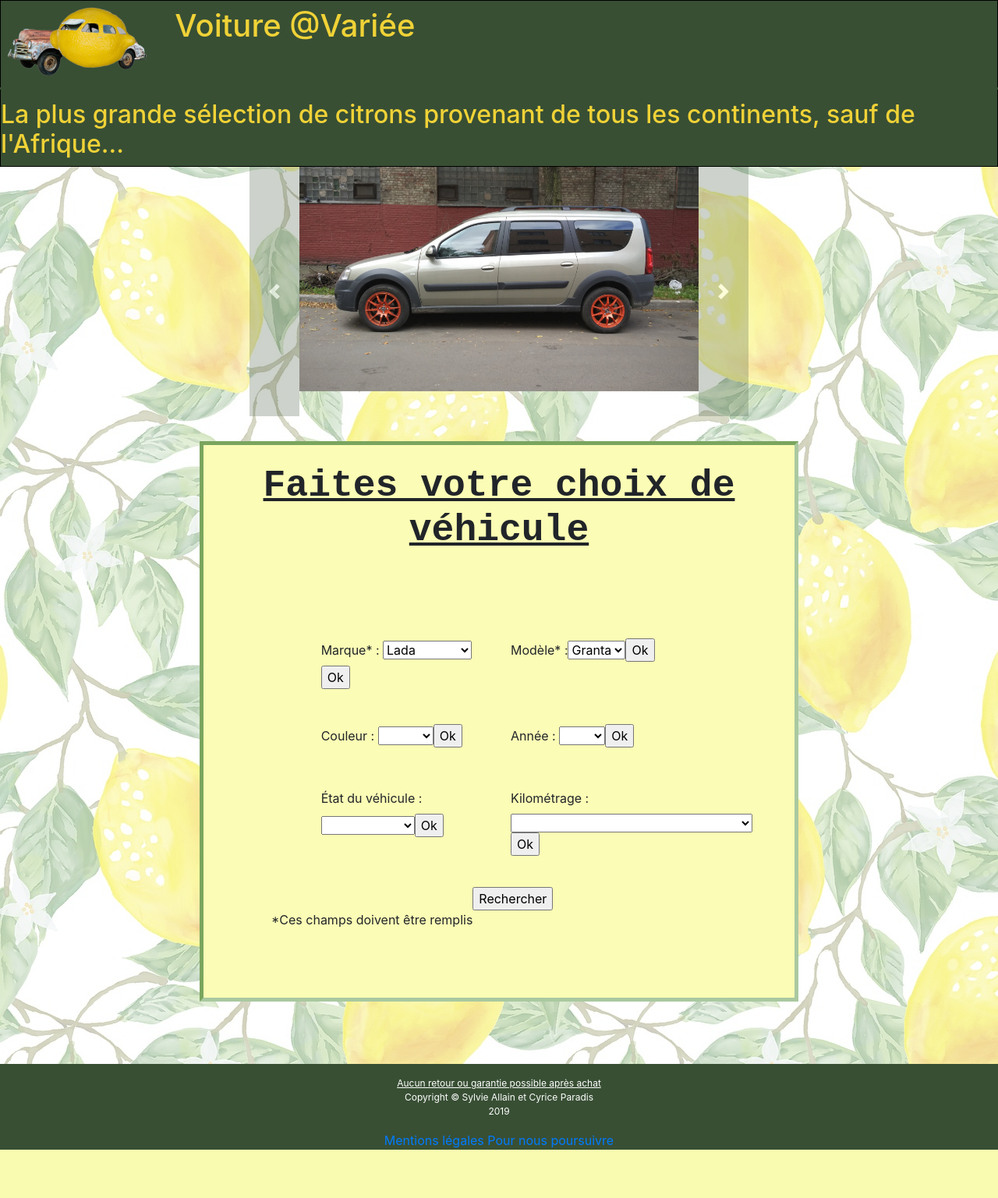
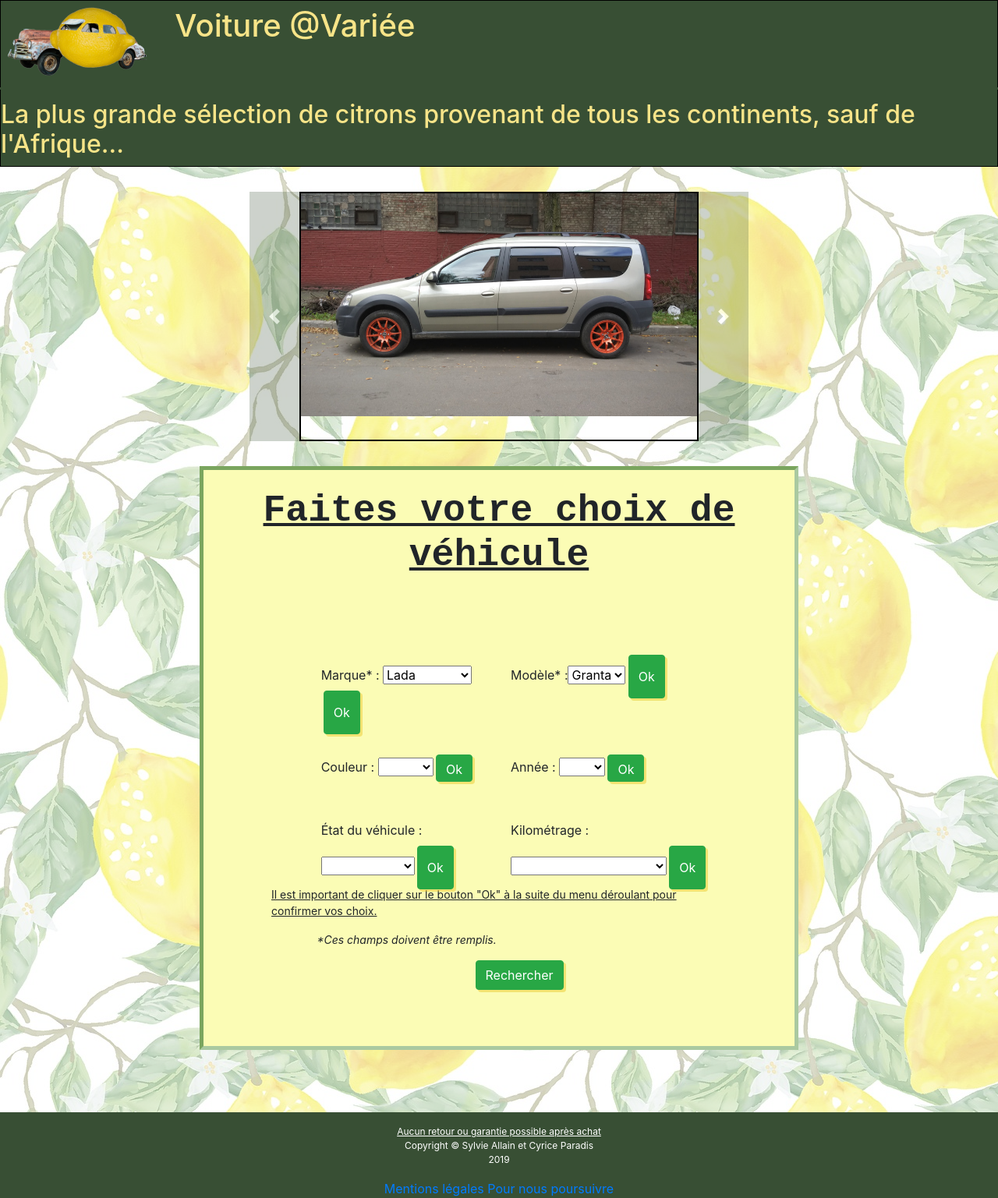
Before and after one commit to SylvieAllain/TP1_php, a PHP site: page / in a window 1280 px wide. Shown: the whole page at 78% size. Before the commit the page ends 1475 px from the top, so only its background shows below. Run offline with PHP 8.4, Linux system fonts and the light colour scheme.

Commit message:
css, youpidou

```diff
--- a/css/accueil.css
+++ b/css/accueil.css
@@ -7,10 +7,12 @@
 
 
 .carousel-inner{
+  margin-top: 2em;
   width: 40%;
   height: 20em;
   margin-left: auto;
   margin-right: auto;
+  border: 2px black solid;
 }
 
 .imgCarousel{
@@ -59,5 +61,29 @@
   font-family:"courier new";
   font-weight: bold;
   font-size: 48px;
+}
 
+#requiredFields{
+  font-style:italic;
+  font-size: 14px;
+  margin-left: 10%;
 }
+
+#instruction{
+  text-decoration: underline;
+  font-style:normal;
+  font-size: 14px;
+  margin-top: 1em;
+  margin-right: auto;
+  margin-left: auto;
+}
+
+.btn-success{
+  margin-left: 0.2rem;
+  height: 55%;
+  box-shadow: 3px 3px rgba(236, 203, 48,0.5)
+}
+
+.searchButton{
+  height: 100%;
+}
--- a/css/banner.css
+++ b/css/banner.css
@@ -7,7 +7,7 @@
 
 #bannerContainer {
   background-color: #384F34;
-  color : #F0D237;
+  color : #F7E488;
   border: 1px solid black !important;
 }
 
--- a/css/selection.css
+++ b/css/selection.css
@@ -44,3 +44,7 @@
   margin-bottom: -0.5em;
   margin-top:1em;
 }
+
+.carPicture{
+  margin-top:1em;
+}
--- a/index.php
+++ b/index.php
@@ -36,7 +36,7 @@
     }
   }
   echo "</select>";
-  echo "<input type=". "\"" . "submit" . "\"" . "name=" . "\"" . "submit_brand" . "\"". "value=" . "\"" . "Ok". "\"". ">";
+  echo "<input type=". "\"" . "submit" . "\"" . "name=" . "\"" . "submit_brand" . "\"". "class=\"btn btn-success\"" . "value=" . "\"" . "Ok". "\"". ">";
 }
 
 //Crée le menu déroulant pour les modèles de voitures rattachés à la marque sélectionnée.
@@ -51,7 +51,7 @@
     }
   }
   echo "</select>";
-  echo "<input type=". "\"" . "submit" . "\"" . "name=" . "\"" . "submit_model" . "\"". "value=" . "\"" . "Ok". "\"". ">";
+  echo "<input type=". "\"" . "submit" . "\"" . "name=" . "\"" . "submit_model" . "\"". "class=\"btn btn-success\"" . "value=" . "\"" . "Ok". "\"". ">";
 }
 
 //Array buffer.
@@ -420,7 +420,7 @@
     }
   }
   echo "</select>";
-  echo "<input type =". "\"" . "submit" . "\"". "name=" . "\"" . $nameOfSubmitButton . "\"". "value=" . "\"" . "Ok" . "\"" . ">";
+  echo "<input type =". "\"" . "submit" . "\"". "name=" . "\"" . $nameOfSubmitButton . "\"". "class=\"btn btn-success\"" . "value=" . "\"" . "Ok" . "\"" . ">";
 }
 
 include_once 'vues/accueil.php';
--- a/modeles/model_cars.php
+++ b/modeles/model_cars.php
@@ -19,14 +19,14 @@
  }
 
 $array_rangeMilageCategory = [
-  1 => ["minRange" => 0, "maxRange" => 20000, "textRange" => "De 0 km à moins de 20 000 km"],
-  2 => ["minRange" => 20000, "maxRange" => 50000, "textRange" => " De 20 000 km à moins de 50 000 km"],
-  3 => ["minRange" => 50000, "maxRange" => 100000, "textRange" => "De 50 000 km à moins de 100 000 km" ],
-  4 => ["minRange" => 100000, "maxRange" => 150000, "textRange" => "De 100 000 km à moins de 150 000 km"],
-  5 => ["minRange" => 150000, "maxRange" => 200000, "textRange" => "De 150 000 km à moins de 200 000 km"],
-  6 => ["minRange" => 200000, "maxRange" => 250000, "textRange" => "De 200 000 km à moins de 250 000 km"],
-  7 => ["minRange" => 250000, "maxRange" => 300000, "textRange" => "De 250 000 km à moins de 300 000 km"],
-  8 => ["minRange" => 300000, "maxRange" => null, "textRange" => "De 300 000 km à plus"],
+  1 => ["minRange" => 0, "maxRange" => 20000, "textRange" => "0 ≥ km < 20 000"],
+  2 => ["minRange" => 20000, "maxRange" => 50000, "textRange" => " 20 000 ≥ km < 50 000"],
+  3 => ["minRange" => 50000, "maxRange" => 100000, "textRange" => "50 000 ≥ km < 100 000" ],
+  4 => ["minRange" => 100000, "maxRange" => 150000, "textRange" => "100 000 ≥ km < 150 000"],
+  5 => ["minRange" => 150000, "maxRange" => 200000, "textRange" => "150 000 ≥ km < 200 000"],
+  6 => ["minRange" => 200000, "maxRange" => 250000, "textRange" => "200 000 ≥ km < 250 000"],
+  7 => ["minRange" => 250000, "maxRange" => 300000, "textRange" => "250 000 ≥ km < 300 000"],
+  8 => ["minRange" => 300000, "maxRange" => null, "textRange" => "300 000 ≥ km"],
 ];
 
 $array_stateOfCar = ["Neuf", "Comme neuf", "Bon" , "Avec dommages mineurs", "Endommagé"];
--- a/vues/accueil.php
+++ b/vues/accueil.php
@@ -62,13 +62,13 @@
     <div class = "col-6">
       <label for="mileage"> Kilométrage : </label> <?php createSelectedList($array_rangedMilageCarsFromChoosedModel,$mileage, "mileage", "submit_mileage"); ?>
     </div>
+    <span id="instruction">Il est important de cliquer sur le bouton "Ok" à la suite du menu déroulant pour confirmer vos choix.</span>
   </div>
-  <br>
   <div class="row rowAccueil">
+    <p id="requiredFields"> *Ces champs doivent être remplis.</p>
     <div class="offset-5 col-7">
-      <input type="submit" name="search" value="Rechercher"> </input>
+      <input type="submit" name="search" class="btn btn-success searchButton" value="Rechercher"> </input>
     </div>
-    <p class="requiredFields"> *Ces champs doivent être remplis </p>
   </div>
     </form>
   </div>
--- a/vues/financing.php
+++ b/vues/financing.php
@@ -26,5 +26,5 @@
         </select>
         <label for="$depositInput">Acompte (facultatif): $</label>
         <input type="number" name="depositInput" value="<?php echo $deposit; ?>" step="0.01">
-        <input type="submit" name="termsButton" value="Calculer"></input>
+        <input type="submit" name="termsButton" class="btn btn-success" value="Calculer"></input>
       </form>
--- a/vues/selection.php
+++ b/vues/selection.php
@@ -11,13 +11,13 @@
         <h3 id="thirdTitle">Nos modèles sont exempts de toutes garanties et viennent avec les meilleurs lots de problèmes de toute l'industrie !</h3>
         <div class="container">
           <div class="row">
-            <div class="col-3 offset-1">
+            <div class="col-3">
               <h4> Photos </h4>
             </div>
-            <div class="col-3">
+            <div class="col-6">
               <h4> Description <h4>
             </div>
-            <div class="col-5">
+            <div class="col-3">
               <h4> Prix (cliquer pour obtenir des détails) <h4>
             </div>
           </div>
```
Also changed, not shown: controleurs/controller_selection.php (+8 -6 lines), images/ssangyong/korando/mini-korando2000.jpg, images/ssangyong/korando/mini-korando2012.jpg, images/ssangyong/korando/mini-korando2018.jpg, 1 other file.
